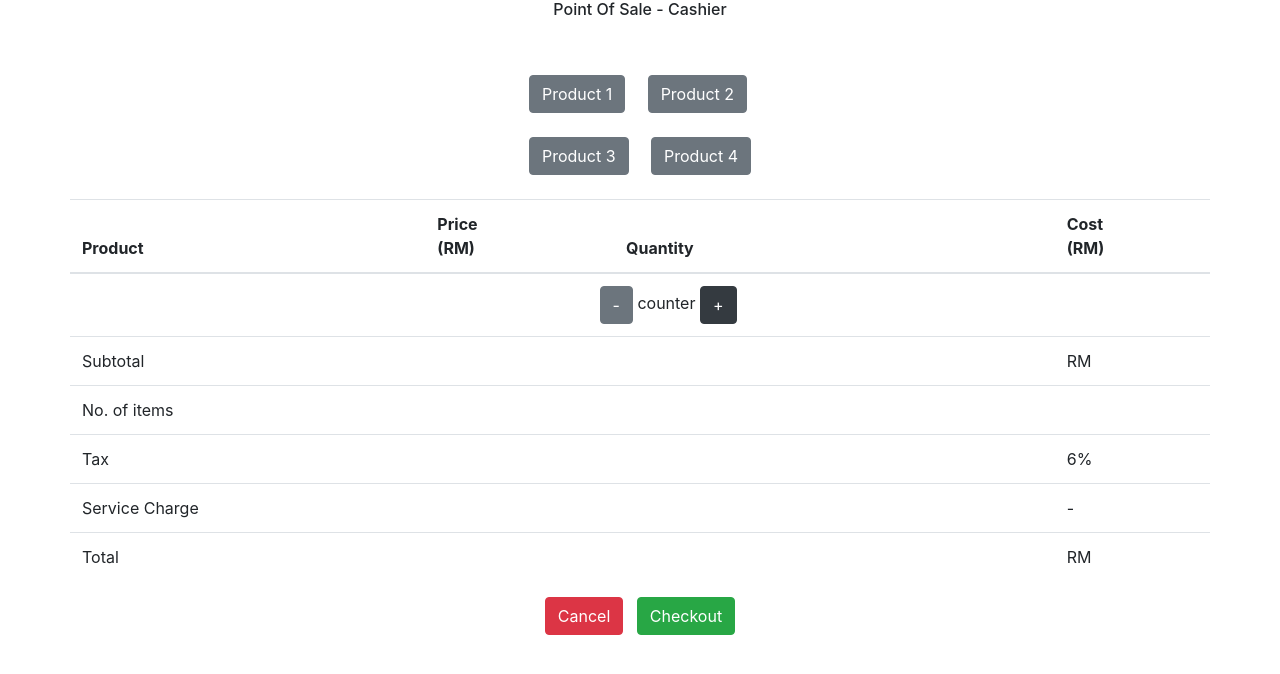
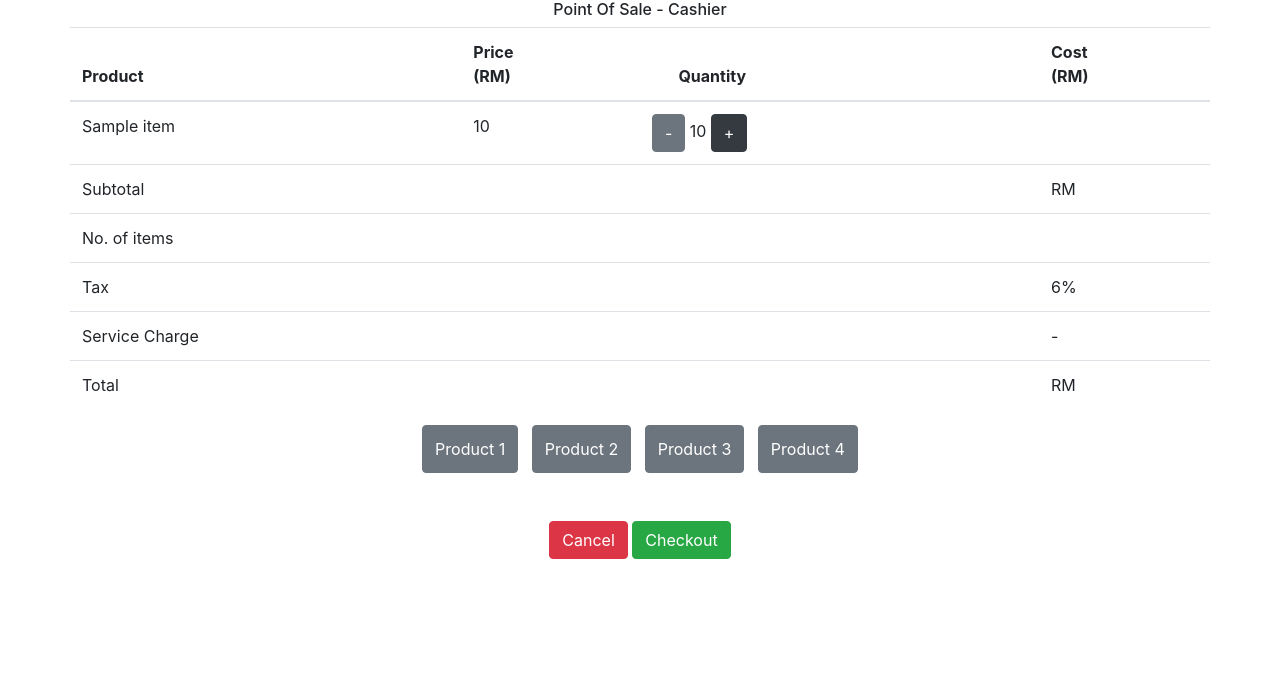
Before and after one commit to MaazPro/Point-Of-Sale-System, a PHP site: page / in a window 1280 px wide. Shown: the top 674 px of the page. Run offline with PHP 8.4, Linux system fonts and the light colour scheme; tables that the repository leaves empty or names only in its code hold one stand-in row (values such as "Sample post").

Commit message:
Add counter completed

```diff
--- a/index.php
+++ b/index.php
@@ -24,23 +24,14 @@
     <div class="row justify-content-center">
     <h6>Point Of Sale - Cashier</h6>
     </div>
+    <?php
+        $mysqli = new $mysqli('localhost','root','','db') or die ($mysqli->error);
+        $result = $mysqli->query("SELECT * FROM order_item") or die ($mysqli->error);
+        // pre_r($result->fetch_assoc());
+        // pre_r($result->fetch_assoc());
+    ?>
 
-    <!-- Products Buttons -->
-    <div class="row justify-content-center">
-
-    <form action="process.php" method = "POST">
-        <br><br>
-        <button type="submit" class = "btn btn-secondary" name = "p1">Product 1</button>
-        &nbsp; &nbsp;
-        <button type="submit" class = "btn btn-secondary" name = "p2">Product 2</button>
-        <br><br>
-        <button type="submit" class = "btn btn-secondary" name = "p3">Product 3</button>
-        &nbsp; &nbsp;
-        <button type="submit" class = "btn btn-secondary" name = "p4">Product 4</button>
-        <br><br>
-    </div>
-
-
+<!-- <form action="process.php" method = "POST"> -->
 
    <!--Display Table -->
     <div class="row justify-content-center">
@@ -53,19 +44,34 @@
               <th> Cost<br> (RM)</th>
             </tr>
           </thead>
-
+          <?php while ($row = $result-> fetch_assoc()):  ?>
           <tr>
-            <td></td>
-            <td></td>
+            <td><?php echo $row['product_name']; ?></td>
+            <td><?php echo $row['cost_per_item']; ?></td>
             <td>
               <a href="" class = "btn btn-secondary">-</a>
-              <?php ?>counter
-              <a href="" class = "btn btn-dark">+</a>
+
+                <?php echo $row['quantity'];
+                // if(isset($_GET['add'])){
+                  // $counter = $row['quantity'];
+                  // $id = $row["id"];
+                  // echo $id;
+                  // $counter++;
+                  // $mysqli->query("UPDATE order_item SET quantity= '$counter' WHERE id = '$id'") or die($mysqli->error());
+                  // echo $row['quantity'];
+                  // echo $counter;
+                // }
+
+                ?>
+                <!-- <input type="submit" value="+" name = "add"> -->
+               <a href="index.php?add=<?php echo $row['id']; ?>" class = "btn btn-dark">+</a>
 
             </td>
+            <td></td>
           </tr>
-          <tr></tr>
+          <?php endwhile; ?>
           <tr>
+          <!-- <tr></tr> -->
             <td>Subtotal</td>
             <td></td>
             <td></td>
@@ -106,9 +112,24 @@
       <!-- Form Buttons-->
       <div class="row justify-content-center">
         <form action="process.php" method = "POST">
+              <!-- Products Buttons -->
+        <div class="row justify-content-center">
+            <br><br>
+            <button type="submit" class = "btn btn-secondary" name = "p1">Product 1</button>
+            &nbsp; &nbsp;
+            <button type="submit" class = "btn btn-secondary" name = "p2">Product 2</button>
+            &nbsp; &nbsp;
+            <br>
+            <button type="submit" class = "btn btn-secondary" name = "p3">Product 3</button>
+            &nbsp; &nbsp;
+            <button type="submit" class = "btn btn-secondary" name = "p4">Product 4</button>
+        </div>
+        <br><br>
+        <center>
         <button type="submit" class = "btn btn-danger" name = "cancel">Cancel</button>
-        &nbsp; &nbsp;
+        <!-- &nbsp; &nbsp;  -->
         <button type="submit" class = "btn btn-success" name = "checkout">Checkout</button>
+        </center>
         </form>
       </div>
     </div>
--- a/process.php
+++ b/process.php
@@ -1,8 +1,38 @@
 <?php
 
 $mysqli = new mysqli('localhost','root','','db') or die (mysqli_error($mysqli));
+$quantity = 0;
+$itemCost = 0;
 
-if(isset($_POST['update'])){
-    echo "Update";
+if(isset($_POST['p1'])){
+    echo "p1: ";
+    //unique order id
+    $order_id = rand(10,100) + rand(1,10);
+    $cost_per_item = 2;
+    $product_name = "P1";
+    $quantity = 1;
+
+    // write to db order_item
+    $mysqli->query("INSERT INTO order_item (order_id, cost_per_item, product_name, quantity) VALUES ('$order_id','$cost_per_item','$product_name','$quantity')") or
+    die($mysqli->error);
+    header("location: index.php");
 }
+
+
+if(isset($_GET['add'])){
+    $id = $_GET['add'];
+
+    // "SELECT quantity FROM order_item WHERE id = '$id' "
+    $result = $mysqli->query("SELECT quantity FROM order_item WHERE id = '$id' ") or die ($mysqli->error);
+    $row = $result-> fetch_assoc();
+    $counter = $row['quantity'];
+    $counter++;
+    $mysqli->query("UPDATE order_item SET quantity= '$counter' WHERE id = '$id'") or die($mysqli->error());
+    echo $row['quantity'];
+    // echo $counter;
+
+      header("location: index.php");
+  }
+
+
 ?>
```
